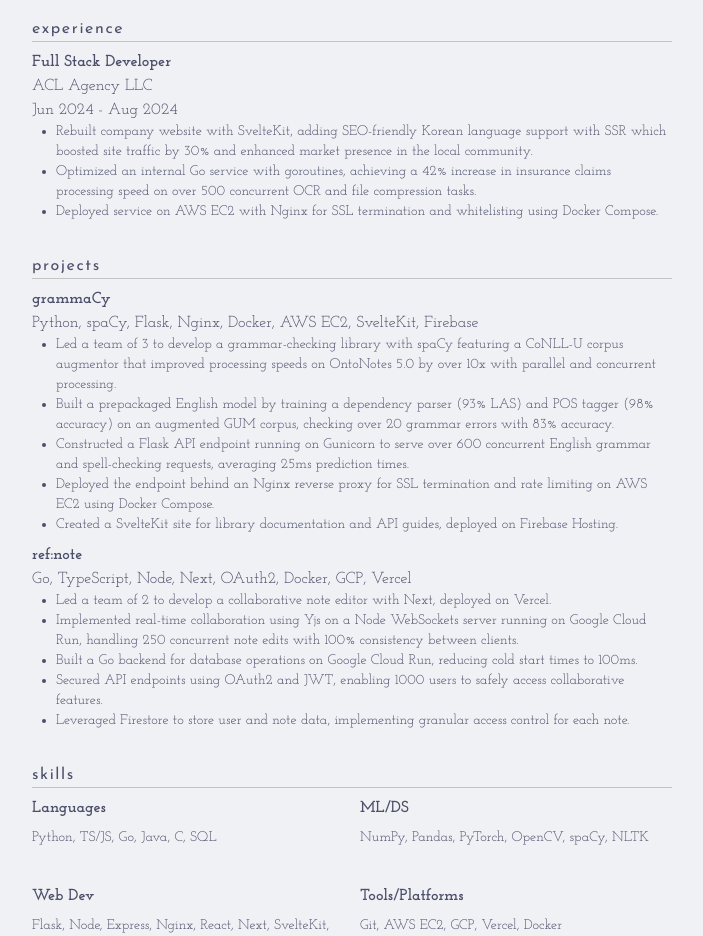
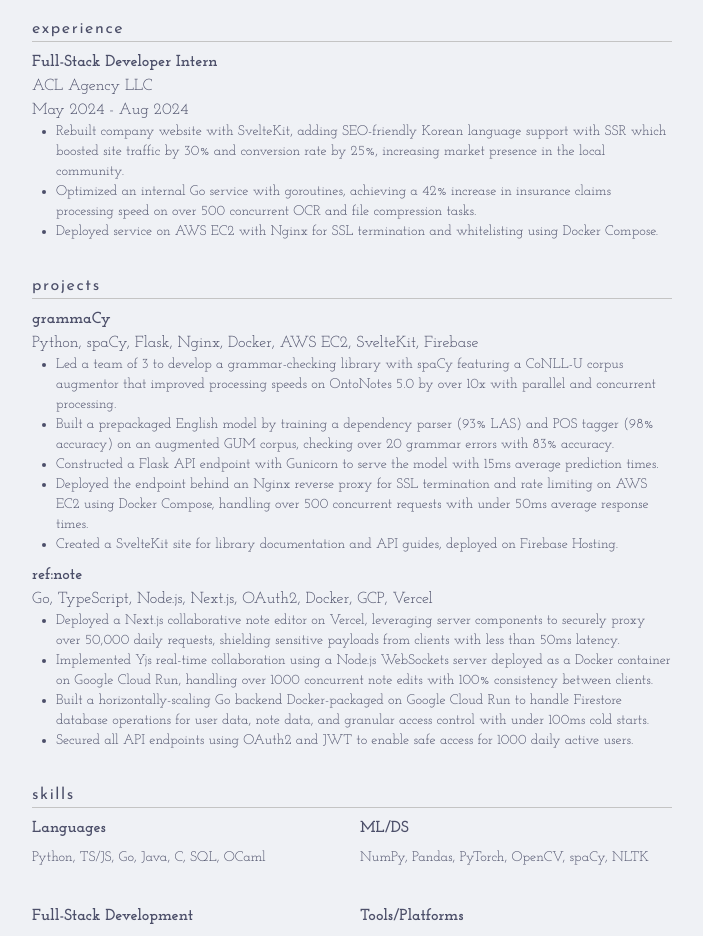
Before and after one commit to skarokin/portfolio-svelte, a SvelteKit app: page /resume in a window 1280 px wide. Shown: the part 420-1356 px from the top of the page, without its empty margins (288-991 px from the left). Built offline with nearby package versions, Linux system fonts and the light colour scheme; a web font is replaced by a local one.

Commit message:
new resume

```diff
--- a/src/routes/projects/refnote/+page.svelte
+++ b/src/routes/projects/refnote/+page.svelte
@@ -32,10 +32,6 @@
     <p class="text-sm sm:text-base mb-2">
         A web app for students to manage notes for all of their classes.
         Students can share classes with granular permissions and collaborate on notes in real-time.
-    </p>
-    <p class="text-sm sm:text-base mb-2">
-        Developed by me (frontend, backend, database design, websockets, authentication) and
-        <a href="https://github.com/akuwuh" target="_blank">Isaac Nguyen</a> (frontend, websockets, authentication).
     </p>
     <ul class="text-sm sm:text-base list-disc pl-4 sm:pl-8 mb-4 sm:mb-8">
         <li>
--- a/src/routes/resume/+page.svelte
+++ b/src/routes/resume/+page.svelte
@@ -1,5 +1,5 @@
 <script>
-    import resume from "$lib/assets/SeanKimNov2024.pdf";
+    import resume from "$lib/assets/SeanKimDec2024v3.pdf";
 </script>
 
 <main
@@ -18,8 +18,8 @@
         </a>
     </div>
         <p class="text-sm sm:text-base">
-            Rutgers student passionate about building accurate NLP models for resource-constrained environments
-            with experience in full-stack web development, DevOps, and MLOps.
+            Rutgers student with experience building optimized NLP models and scalable,
+            real-time web applications and services.
         </p>
     </section>
 
@@ -40,11 +40,12 @@
     <section class="mb-4 sm:mb-8">
         <h5 class="text-sm sm:text-base tracking-widest font-josefin-sans">experience</h5>
         <hr class="border-[var(--hr)] w-full mb-2" />
-        <p class="text-sm sm:text-base font-bold">Full Stack Developer</p>
+        <p class="text-sm sm:text-base font-bold">Full-Stack Developer Intern</p>
         <p class="text-sm sm:text-base">ACL Agency LLC</p>
-        <p class="text-sm sm:text-base">Jun 2024 - Aug 2024</p>
+        <p class="text-sm sm:text-base">May 2024 - Aug 2024</p>
         <ul class="text-xs sm:text-sm list-disc pl-6">
-            <li>Rebuilt company website with SvelteKit, adding SEO-friendly Korean language support with SSR which boosted site traffic by 30% and enhanced market presence in the local community.</li>
+            <li>Rebuilt company website with SvelteKit, adding SEO-friendly Korean language support with SSR which
+                boosted site traffic by 30% and conversion rate by 25%, increasing market presence in the local community.</li>
             <li>Optimized an internal Go service with goroutines, achieving a 42% increase in insurance claims processing speed on over 500 concurrent OCR and file compression tasks.</li>
             <li>Deployed service on AWS EC2 with Nginx for SSL termination and whitelisting using Docker Compose.</li>
         </ul>
@@ -57,20 +58,27 @@
         <p class="text-sm sm:text-base font-bold">grammaCy</p>
         <p class="text-sm sm:text-base">Python, spaCy, Flask, Nginx, Docker, AWS EC2, SvelteKit, Firebase</p>
         <ul class="text-xs sm:text-sm list-disc pl-6 mb-2">
-            <li>Led a team of 3 to develop a grammar-checking library with spaCy featuring a CoNLL-U corpus augmentor that improved processing speeds on OntoNotes 5.0 by over 10x with parallel and concurrent processing.</li>
-            <li>Built a prepackaged English model by training a dependency parser (93% LAS) and POS tagger (98% accuracy) on an augmented GUM corpus, checking over 20 grammar errors with 83% accuracy.</li>
-            <li>Constructed a Flask API endpoint running on Gunicorn to serve over 600 concurrent English grammar and spell-checking requests, averaging 25ms prediction times.</li>
-            <li>Deployed the endpoint behind an Nginx reverse proxy for SSL termination and rate limiting on AWS EC2 using Docker Compose.</li>
+            <li>Led a team of 3 to develop a grammar-checking library with spaCy featuring a CoNLL-U
+                corpus augmentor that improved processing speeds on OntoNotes 5.0 by over 10x with parallel and
+                concurrent processing.</li>
+            <li>Built a prepackaged English model by training a dependency parser (93% LAS) and POS tagger
+                (98% accuracy) on an augmented GUM corpus, checking over 20 grammar errors with 83% accuracy.</li>
+            <li>Constructed a Flask API endpoint with Gunicorn to serve the model with 15ms average prediction times.</li>
+            <li>Deployed the endpoint behind an Nginx reverse proxy for SSL termination and rate limiting on
+                AWS EC2 using Docker Compose, handling over 500 concurrent requests with under 50ms average
+                response times.</li>
             <li>Created a SvelteKit site for library documentation and API guides, deployed on Firebase Hosting.</li>
         </ul>
         <p class="text-sm sm:text-base font-bold">ref:note</p>
-        <p class="text-sm sm:text-base">Go, TypeScript, Node, Next, OAuth2, Docker, GCP, Vercel</p>
+        <p class="text-sm sm:text-base">Go, TypeScript, Node.js, Next.js, OAuth2, Docker, GCP, Vercel</p>
         <ul class="text-xs sm:text-sm list-disc pl-6">
-            <li>Led a team of 2 to develop a collaborative note editor with Next, deployed on Vercel.</li>
-            <li>Implemented real-time collaboration using Yjs on a Node WebSockets server running on Google Cloud Run, handling 250 concurrent note edits with 100% consistency between clients.</li>
-            <li>Built a Go backend for database operations on Google Cloud Run, reducing cold start times to 100ms.</li>
-            <li>Secured API endpoints using OAuth2 and JWT, enabling 1000 users to safely access collaborative features.</li>
-            <li>Leveraged Firestore to store user and note data, implementing granular access control for each note.</li>
+            <li>Deployed a Next.js collaborative note editor on Vercel, leveraging server components to securely proxy over
+                50,000 daily requests, shielding sensitive payloads from clients with less than 50ms latency.</li>
+            <li>Implemented Yjs real-time collaboration using a Node.js WebSockets server deployed as a Docker container
+                on Google Cloud Run, handling over 1000 concurrent note edits with 100% consistency between clients.    </li>
+            <li>Built a horizontally-scaling Go backend Docker-packaged on Google Cloud Run to handle Firestore
+                database operations for user data, note data, and granular access control with under 100ms cold starts.</li>
+            <li>Secured all API endpoints using OAuth2 and JWT to enable safe access for 1000 daily active users.</li>
         </ul>
     </section>
     <!-- skills -->
@@ -80,15 +88,15 @@
         <div class="grid grid-rows-2 grid-cols-2 justify-between gap-2 sm:gap-4">
             <div class="flex flex-col">
                 <p class="text-sm sm:text-base font-bold mb-2">Languages</p>
-                <p class="text-xs sm:text-sm">Python, TS/JS, Go, Java, C, SQL</p>
+                <p class="text-xs sm:text-sm">Python, TS/JS, Go, Java, C, SQL, OCaml</p>
             </div>
             <div class="flex flex-col">
                 <p class="text-sm sm:text-base font-bold mb-2">ML/DS</p>
                 <p class="text-xs sm:text-sm">NumPy, Pandas, PyTorch, OpenCV, spaCy, NLTK</p>
             </div>
             <div class="flex flex-col">
-                <p class="text-sm sm:text-base font-bold mb-2">Web Dev</p>
-                <p class="text-xs sm:text-sm">Flask, Node, Express, Nginx, React, Next, SvelteKit, Tailwind</p>
+                <p class="text-sm sm:text-base font-bold mb-2">Full-Stack Development</p>
+                <p class="text-xs sm:text-sm">Nginx, Flask, Node.js, Express.js, React.js, Next.js, SvelteKit, Tailwind</p>
             </div>
             <div class="flex flex-col">
                 <p class="text-sm sm:text-base font-bold mb-2">Tools/Platforms</p>
```
Also changed, not shown: 2 other files (tests, documents, lock files or other folders).
